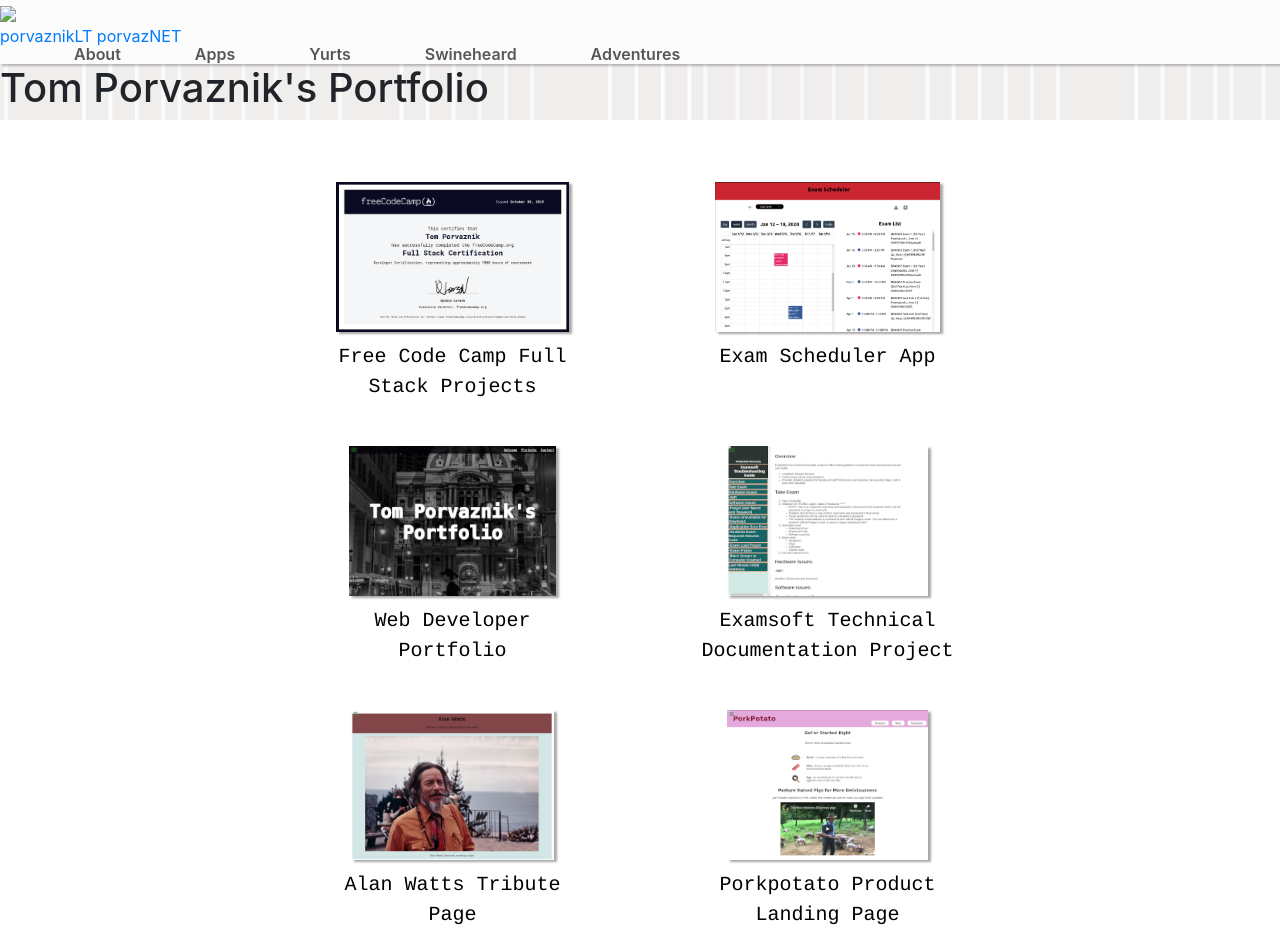
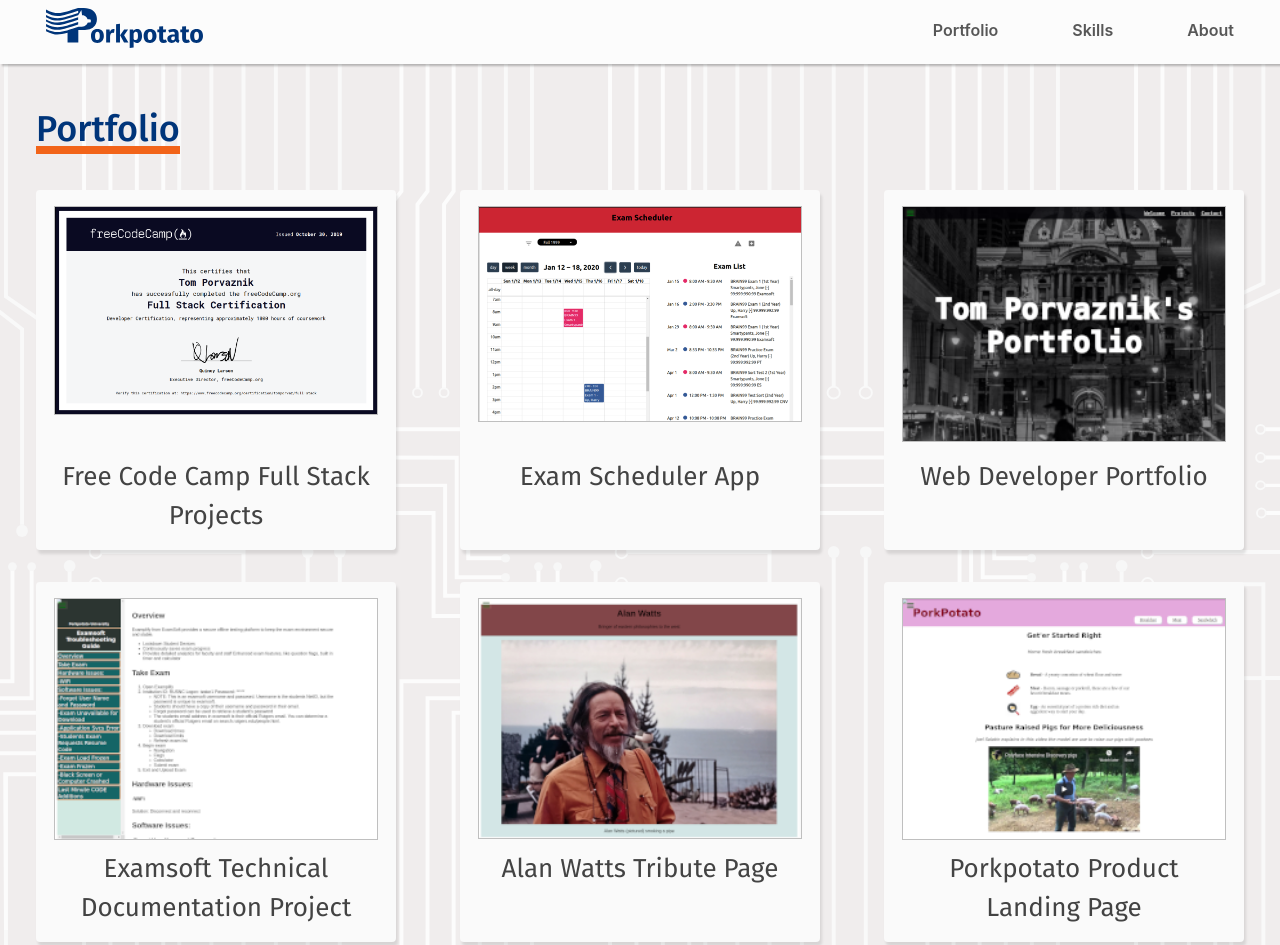
Before and after one commit to tomporvaz/porkpotato, a plain HTML site: page portfolio/apps.html in a window 1280 px wide. Shown: the top 945 px of the page. Drawn offline with nearby package versions, Linux system fonts and the light colour scheme; files whose address does not match are found by name.

Commit message:
Restyled cards on portfolio page :

```diff
--- a/portfolio/apps.html
+++ b/portfolio/apps.html
@@ -1,45 +1,47 @@
 <!DOCTYPE html>
 <html>
+
 <head>
   <meta charset="utf-8" />
   <meta http-equiv="X-UA-Compatible" content="IE=edge">
-    <title>PorkPotato - Apps</title>
+  <title>PorkPotato - Portfolio</title>
+
+  <link rel="preconnect" href="https://fonts.googleapis.com">
+  <link rel="preconnect" href="https://fonts.gstatic.com" crossorigin>
+  <link href="https://fonts.googleapis.com/css2?family=Fira+Sans:ital,wght@0,100;0,200;0,300;0,400;0,500;0,600;0,700;0,800;0,900;1,100;1,200;1,300;1,400;1,500;1,600;1,700;1,800;1,900&display=swap" rel="stylesheet">
+
   <meta name="viewport" content="width=device-width, initial-scale=1">
   <link rel="stylesheet" href="https://stackpath.bootstrapcdn.com/bootstrap/4.1.3/css/bootstrap.min.css" integrity="sha384-MCw98/SFnGE8fJT3GXwEOngsV7Zt27NXFoaoApmYm81iuXoPkFOJwJ8ERdknLPMO" crossorigin="anonymous">
   <link rel="stylesheet" type="text/css" media="screen" href="../styles/stylesheet.css" />
   <script src="main.js"></script>
 </head>
+
 <body>
-    <!--portal-bar-->
   <div class="portal-bar">
-        <a href="../index.html" id="home_logo"><img src="../images/porkpotato_small.png"></a>
-        <!--navbar: 5 col, About, Apps, Yurts, Swineheard, Adventures-->
+    <div id="portal-bar-flex">
+      <a href="../index.html" id="home_logo"><img src="../images/porkpotatp_clean.svg" style="height: 40px;"></a>
 
-        <div class="portal-buttons">
-            <a href="../porvazniklt/index.html" class="cloud" id="porvazniklt">porvaznikLT</a>
-            <a href="../porvazNET/index.html" class="cloud" id="porvaznet">porvazNET</a>
+      <!--navbar-->
+      <div class="nav">
+        <a href="portfolio/apps.html" id="nav_portfolio">Portfolio </a>
+        <a href="#skills" id="nav_skills" class="">Skills</a>
+        <a href="#about" id="nav_about">About</a>
       </div>
-        <div class="nav">
-            <a href="../about/index.html" id="nav_about">About</a>
-            <a href="../portfolio/apps.html" id="nav_portfolio">Apps </a>
-            <a href="../Yurts/index.html" id="nav_yurts">Yurts </a>
-            <a href="../swineherd/index.html" id="nav_swineherd">Swineheard</a>
-            <a href="../adventures/index.html" id="nav_adventures">Adventures</a>
+    </div>
   </div>
 
-    </div>
 
-    <h1 id="title">Tom Porvaznik's Portfolio</h1>
-
+  <main>
     <!--Projects section-->
     <section id="projects">
+      <h2 id="title">Portfolio</h2>
       <div id="projects-container">
 
         <!-- Free Code Camp -->
         <a href="freecodecamp.html">
           <div class="project-tile">
             <img src="../images/FCC_Full-Stack-Certf_928x779.png">
-                <header>Free Code Camp Full Stack Projects</header>
+            <p>Free Code Camp Full Stack Projects</p>
           </div>
         </a>
 
@@ -47,36 +49,46 @@
         <a href="https://tomporvaz.github.io/Exam-Scheduler-FE/">
           <div class="project-tile">
             <img src="../images/exam-scheduler-thumb_1287x855.png">
-                <header>Exam Scheduler App</header>
+            <p>Exam Scheduler App</p>
           </div>
         </a>
 
         <!--Portfolio project-->
-        <a href="https://codepen.io/tomporvaz/full/QBdpYz/" target="_blank"><div class="project-tile" >
+        <a href="https://codepen.io/tomporvaz/full/QBdpYz/" target="_blank">
+          <div class="project-tile">
             <img src="../images/fcc_portfolio_thumb.png">
-           <header>Web Developer Portfolio</header>
-           </div></a>
+            <p>Web Developer Portfolio</p>
+          </div>
+        </a>
 
         <!--Technical Documentation project-->
-        <a href="https://codepen.io/tomporvaz/full/OwMvoa/" target="_blank"><div class="project-tile" >
+        <a href="https://codepen.io/tomporvaz/full/OwMvoa/" target="_blank">
+          <div class="project-tile">
             <img src="../images/fcc_documentation-project_thumb.png">
-           <header>Examsoft Technical Documentation Project</header>
-           </div></a>
+            <p>Examsoft Technical Documentation Project</p>
+          </div>
+        </a>
 
         <!--Alan Watts Tribute Page-->
-        <a href="https://codepen.io/tomporvaz/full/eKoWJK" target="_blank"><div class="project-tile" >
+        <a href="https://codepen.io/tomporvaz/full/eKoWJK" target="_blank">
+          <div class="project-tile">
             <img src="../images/fcc_tribute-page_thumb.png">
-           <header>Alan Watts Tribute Page</header>
-           </div></a>
+            <p>Alan Watts Tribute Page</p>
+          </div>
+        </a>
 
         <!--Porkpotato Product Landing Page-->
-        <a href="https://codepen.io/tomporvaz/full/QBLPzY/" target="_blank"><div class="project-tile" >
+        <a href="https://codepen.io/tomporvaz/full/QBLPzY/" target="_blank">
+          <div class="project-tile">
             <img src="../images/fcc_landing-page_thumb.png">
-           <header>Porkpotato Product Landing Page</header>
-           </div></a>
+            <p>Porkpotato Product Landing Page</p>
+          </div>
+        </a>
       </div>
     </section>
+  </main>
 
 
 </body>
+
 </html>
--- a/styles/stylesheet.css
+++ b/styles/stylesheet.css
@@ -14,7 +14,7 @@
   width: 100%;
   max-width: 1208px;
   margin: auto;
-  /* padding: 20px; */
+  margin-top: 48px;
 }
 
 p {
@@ -148,46 +148,59 @@
 /*Styling for Projects section on apps page*/
 
 #projects {
-  width: 100%;
+  /* width: 100%;
   background-color: #fff;
-  padding: 30px 0;
+  padding: 30px 0; */
 }
 
 #projects-container {
   display: flex;
   flex-wrap: wrap;
-  justify-content: space-around;
-  max-width: 750px;
+  justify-content: space-between;
+  gap: 2r em;
   margin: auto;
 }
 
+#projects-container > a {
+  /* aspect-ratio: 3/2;
+  max-width: 33.3%; */
+  margin-bottom: 2rem;
+}
+
 .project-tile {
-  background-color: rgb(255, 255, 255);
-  border-radius: 1px;
-  width: 300px;
-  height: 200px;
-  margin: 2em;
+  background: #fafafa;
+  box-shadow: 2px 4px 3px rgba(0, 0, 0, 0.1);
+  border-radius: 4px;
+  width: 360px;
+  height: 360px;
+  /* margin: 2em; */
   display: grid;
   grid-template-columns: 1fr 90% 1fr;
-  grid-template-rows: 1fr 75% 5% 20% 1fr;
+  grid-template-rows: 1fr 70% 2% 28% 1fr;
+  padding-top: 16px;
 }
 
 .project-tile img {
   margin: 0 auto;
-  height: 100%;
+  width: 100%;
   grid-area: 2/2/3/3;
-  border: grey;
-  box-shadow: 3px 2px 2px darkgrey;
+  border: 1px solid #bfbfbf;
+  /* box-shadow: 3px 2px 2px darkgrey; */
 }
 
-.project-tile header {
-  color: rgb(0, 0, 0);
-  font-family: courier;
-  font-size: 20px;
+.project-tile p {
+  color: var(--GrayTest1);
+  font-family: "Fira Sans", Helvetica, sans-serif;
+  font-size: 26px;
   text-align: center;
   grid-area: 4/2/5/3;
   text-decoration-line: none;
   text-decoration-color: #000000;
+  padding-top: 0.2rem;
+}
+
+a:hover {
+  color: var(--GrayTest1);
 }
 
 /*Card container for tiles of elements*/
```
Lines whose indentation alone changed are shown as unchanged.
